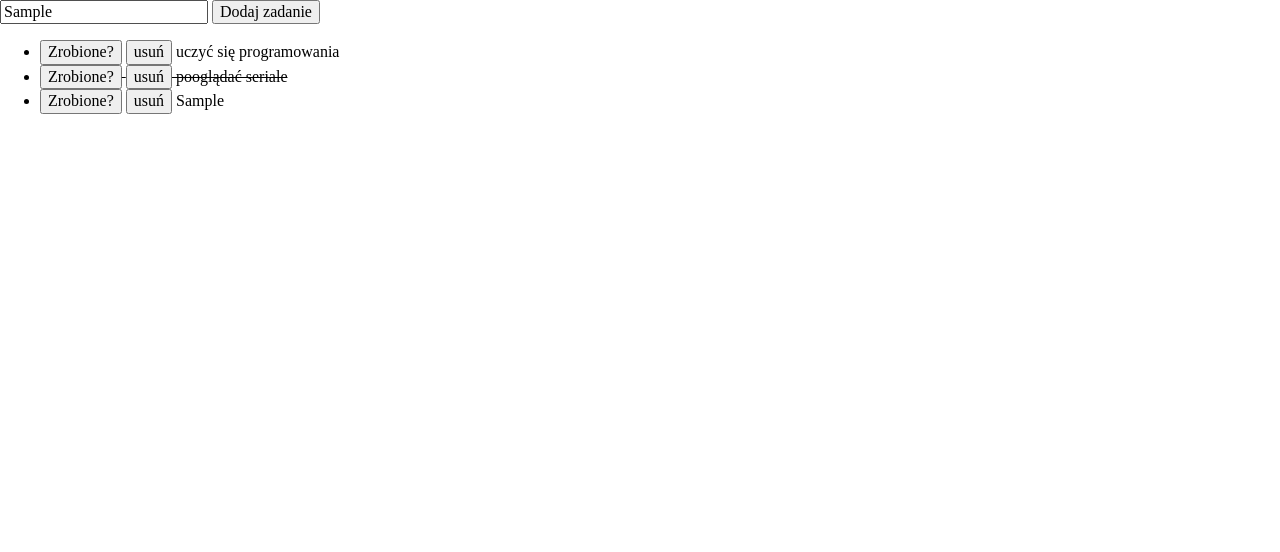
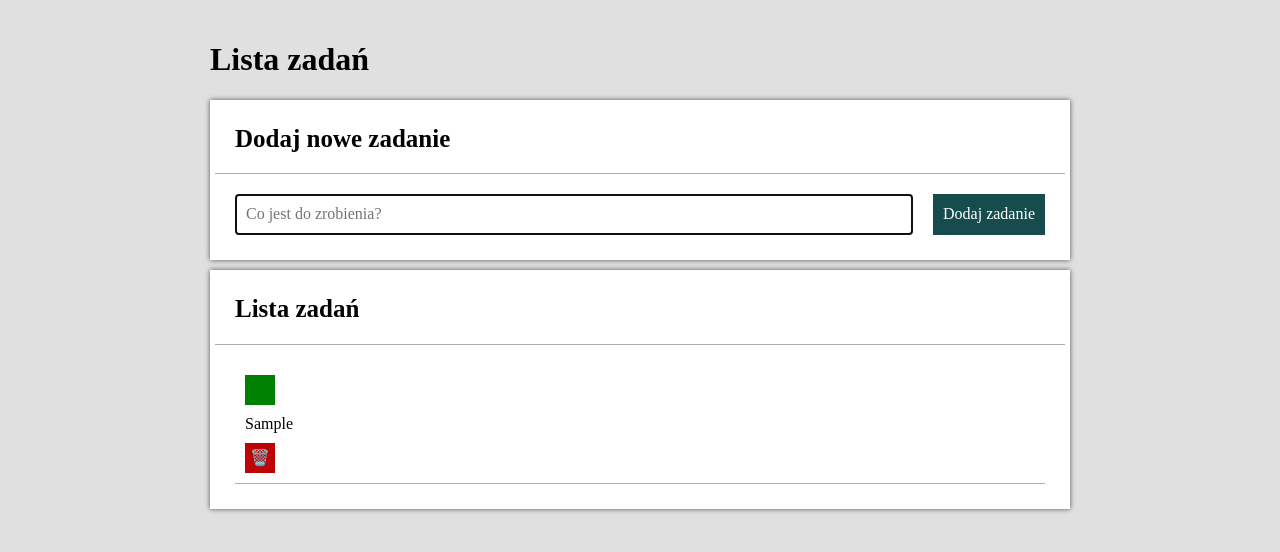
Before and after one commit to Lhotsee/to--do-list, a plain HTML site: page index.html in a window 1280 px wide. Both pictures are taken after typing "Sample" into the empty fields and a click on the button "Dodaj zadanie". Drawn offline with nearby package versions, Linux system fonts and the light colour scheme.

Commit message:
to do list styles and javascript

```diff
--- /dev/null
+++ b/css/form.css
@@ -0,0 +1,31 @@
+.form {
+    display: grid;
+    grid-template-columns: 1fr auto;
+    grid-gap: 20px;
+}
+
+@media(max-width: 767px) {
+    .form {
+        grid-template-columns: 1fr;
+    }
+}
+
+.form__input {
+    padding: 10px;
+    border: 1px solid #ddd;
+}
+
+.form__button {
+    background-color: hsl(183, 54%, 20%);
+    color: white;
+    padding: 10px;
+    border: none;
+}
+
+.form__button:hover {
+    background-color: hsl(183, 54%, 25%);
+}
+
+.form__button:active {
+    background-color: hsl(183, 54%, 30%);
+}
--- /dev/null
+++ b/css/section.css
@@ -0,0 +1,17 @@
+.section {
+    background-color: white;
+    margin: 10px 0;
+    padding: 5px;
+    box-shadow: 0 0 5px rgb(82, 81, 82);
+}
+
+.section__header {
+    font-size: 25px;
+    padding: 20px;
+    border-bottom: 1px solid rgba(0, 0, 0, 0.321);
+    margin: 0%;
+}
+
+.section__body {
+    padding: 20px;
+}
--- /dev/null
+++ b/css/style.css
@@ -0,0 +1,15 @@
+html {
+    box-sizing: border-box;
+}
+
+*, ::after, ::before {
+    box-sizing: inherit;
+}
+
+.body {
+    margin: 0 auto;
+    max-width: 900px;
+    padding: 20px;
+    background-color: rgba(128, 128, 128, 0.24);
+    font-family: ;
+}
--- /dev/null
+++ b/css/tasks.css
@@ -0,0 +1,50 @@
+.tasks {
+    list-style: none;
+    margin: 0;
+    padding: 0;
+}
+
+.tasks__item {
+    display: grid;
+    grid-template-rows: auto 1fr auto;
+    grid-gap: 10px;
+    align-items: center;
+    padding: 10px;
+    border-bottom: 1px solid rgba(0, 0, 0, 0.321);
+}
+
+.tasks__content--done {
+    text-decoration: line-through;
+}
+
+.tasks__button {
+    color: white;
+    border: none;
+    padding: 0;
+    width: 30px;
+    height: 30px;
+}
+
+.tasks__button--toggleDone {
+    background-color: hsl(120, 100%, 25%);
+}
+
+.tasks__button--toggleDone:hover {
+    background-color: hsl(120, 100%, 30%);
+}
+
+.tasks__button--toggleDone:active {
+    background-color: hsl(120, 100%, 35%);
+}
+
+.tasks__button--remove {
+    background-color: hsl(0, 95%, 38%);
+}
+
+.tasks__button--remove:hover {
+    background-color: hsl(0, 95%, 45%);
+}
+
+.tasks__button--remove:active {
+    background-color: hsl(0, 95%, 50%);
+}
--- a/index.html
+++ b/index.html
@@ -1,9 +1,9 @@
 <!DOCTYPE html>
 <html lang="pl">
-<head>
-    <meta charset="UTF-8">
-    <meta http-equiv="X-UA-Compatible" content="IE=edge">
-    <meta name="viewport" content="width=device-width, initial-scale=1.0">
+  <head>
+    <meta charset="UTF-8" />
+    <meta http-equiv="X-UA-Compatible" content="IE=edge" />
+    <meta name="viewport" content="width=device-width, initial-scale=1.0" />
     <title>Lista zadań</title>
     <link
       rel="stylesheet"
@@ -12,18 +12,36 @@
       crossorigin="anonymous"
       referrerpolicy="no-referrer"
     />
-    <link rel="stylesheet" href="style.css">
+    <link rel="stylesheet" href="css/style.css" />
+    <link rel="stylesheet" href="css/section.css" />
+    <link rel="stylesheet" href="css/form.css" />
+    <link rel="stylesheet" href="css/tasks.css" />
     <script defer src="script.js"></script>
+  </head>
+  <body class="body">
+    <header>
+      <h1>Lista zadań</h1>
+    </header>
+    <main>
+      <section class="section">
+        <h2 class="section__header">Dodaj nowe zadanie</h2>
+        <div class="section__body">
+          <form class="form js-form">
+            <input
+              class="form__input js-newTask"
+              placeholder="Co jest do zrobienia?"
+            />
+            <button class="form__button">Dodaj zadanie</button>
+          </form>
+        </div>
+      </section>
 
-</head>
-<body>
-   <form class="js-form">
-    <input class="js-newTask" type="text">
-    <button class="">Dodaj zadanie</button>
-   </form>
-
-   <ul class="js-tasks">
-
-   </ul>
-</body>
+      <section class="section">
+        <h3 class="section__header">Lista zadań</h3>
+        <div class="section__body">
+          <ul class="tasks js-tasks"></ul>
+        </div>
+      </section>
+    </main>
+  </body>
 </html>
--- a/script.js
+++ b/script.js
@@ -1,16 +1,5 @@
 {
-  const tasks = [
-    { content: "uczyć się programowania", done: false },
-    { content: "pooglądać seriale", done: true },
-  ];
-
-  const addNewTask = (newTaskContent) => {
-    tasks.push({
-      content: newTaskContent,
-    });
-
-    render();
-  };
+  const tasks = [];
 
   const removeTask = (taskIndex) => {
     tasks.splice(taskIndex, 1);
@@ -22,53 +11,69 @@
     render();
   };
 
-  const bindEvents = () => {
+  const addNewTask = (newTaskContent) => {
+    tasks.push({
+      content: newTaskContent,
+    });
+
+    render();
+  };
+
+  const bindRemoveEvents = () => {
     const removeButtons = document.querySelectorAll(".js-remove");
 
-    removeButtons.forEach((removeButton, index) => {
+    removeButtons.forEach((removeButton, taskIndex) => {
       removeButton.addEventListener("click", () => {
-        removeTask(index);
+        removeTask(taskIndex);
       });
     });
 
-    const toggleDoneButtons = document.querySelectorAll(".js-done");
+  };
 
-    toggleDoneButtons.forEach((toggleDoneButton, index) => {
+  const bindToggleDoneEvents = () => {
+    const toggleDoneButtons = document.querySelectorAll(".js-toggleDone");
+
+    toggleDoneButtons.forEach((toggleDoneButton, taskIndex) => {
       toggleDoneButton.addEventListener("click", () => {
-        toggleTaskDone(index);
+        toggleTaskDone(taskIndex);
       });
     });
   };
 
   const render = () => {
-    let htmlString = "";
+    let tasksListHTMLContent = "";
 
     for (const task of tasks) {
-      htmlString += `
+      tasksListHTMLContent += `
           <li
-          ${task.done ? 'style="text-decoration: line-through"' : ""}
-          >
-          <button class="js-done">Zrobione?</button>
-          <button class="js-remove">usuń</button>
-          ${task.content}
+          class="tasks__item js-task">
+          <button class="tasks__button tasks__button--toggleDone js-toggleDone">
+          ${task.done ? "✔" : ""}
+          </button>
+          <span class="tasks__content${ task.done ? " tasks__content--done" : ""}">${task.content}</span>
+          <button class="tasks__button tasks__button--remove js-remove"> 🗑️ </button>
           </li>
        `;
     }
 
-    document.querySelector(".js-tasks").innerHTML = htmlString;
+       document.querySelector(".js-tasks").innerHTML = tasksListHTMLContent;
 
-    bindEvents();
+       bindRemoveEvents();
+       bindToggleDoneEvents();
       };
 
       const onFormSubmit = (event) => {
         event.preventDefault();
 
-    const newTaskContent = document.querySelector(".js-newTask").value.trim();
+        const newTaskElement = document.querySelector(".js-newTask");
+        const newTaskContent = newTaskElement.value.trim();
 
-    if (newTaskContent === "") {
-      return;
+        if (newTaskContent !== "") {
+          addNewTask(newTaskContent);
+          newTaskElement.value = "";
         }
-    addNewTask(newTaskContent);
+
+        newTaskElement.focus();
       };
 
       const init = () => {
```
Lines whose indentation alone changed are shown as unchanged.
